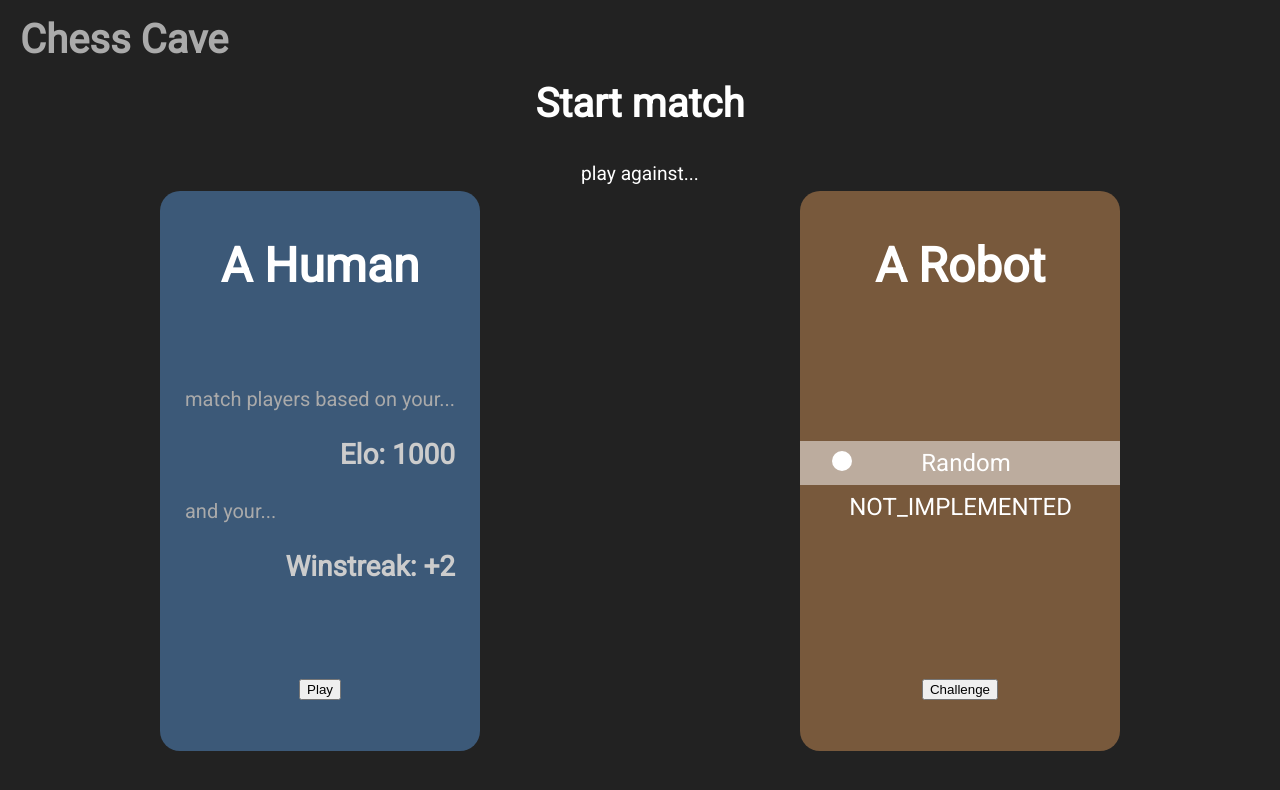
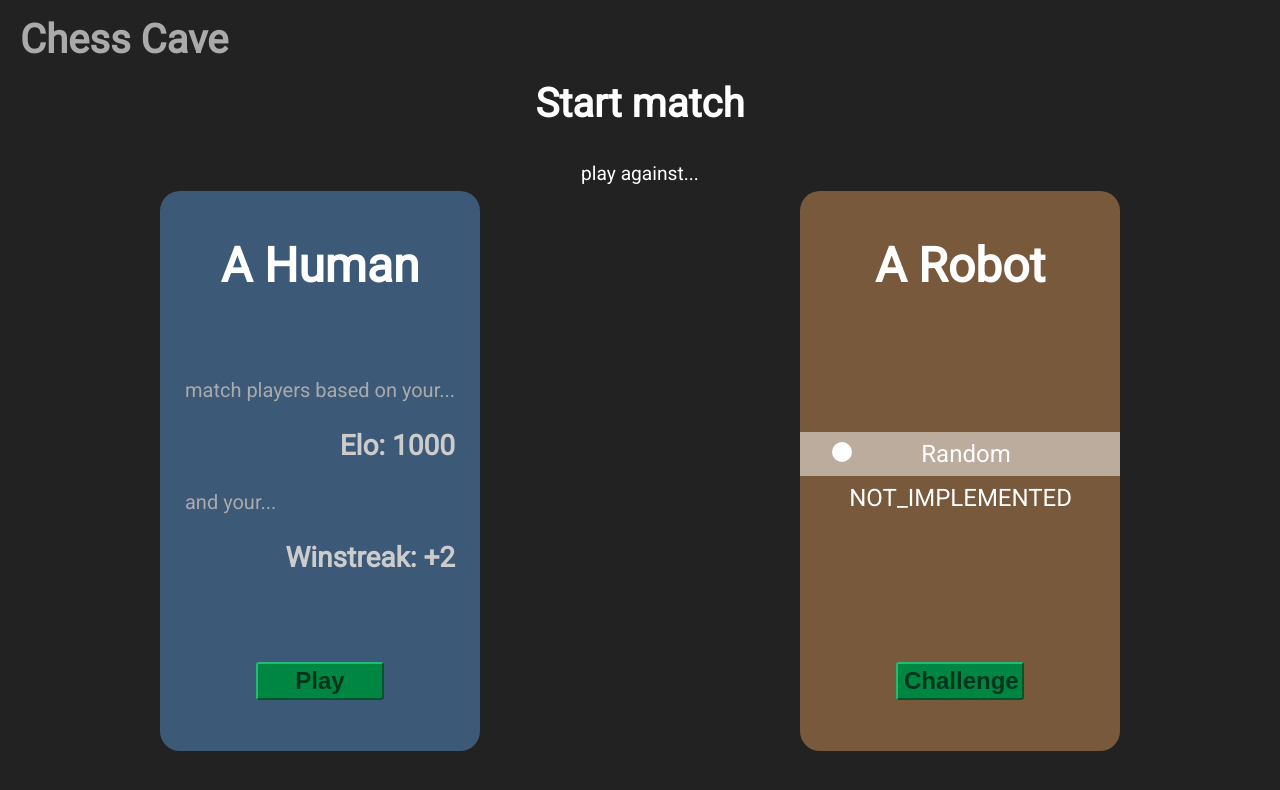
Before and after one commit to CameronHonis/chess-client, a React (Create React App) app: page / in a window 1280 px wide. Shown: the top 790 px of the page. Built offline with nearby package versions, Linux system fonts and the light colour scheme; no server answers.

Commit message:
add styling for matchmaking control buttons

```diff
--- a/src/components/match_picker/match_picker.tsx
+++ b/src/components/match_picker/match_picker.tsx
@@ -1,7 +1,9 @@
 import React from "react";
 import {HumanMatchPicker} from "./human_match_picker";
+import {BotMatchPicker} from "./bot_match_picker";
 import "../../styles/match_picker/match_picker.css";
-import {BotMatchPicker} from "./bot_match_picker";
+import "../../styles/match_picker/buttons.css";
+
 
 export const MatchPicker: React.FC = () => {
     const [isSearchingMatch, setIsSearchingMatch] = React.useState<boolean>(false);
--- /dev/null
+++ b/src/styles/match_picker/buttons.css
@@ -0,0 +1,29 @@
+.PlayButton {
+    width: 10vw;
+    height: 3vw;
+    border-radius: .25vw;
+    background: #008643;
+    border-bottom: 2px solid #00542b;
+    border-right: 2px solid #00542b;
+    border-top: 2px solid #1fbd71;
+    border-left: 2px solid #1fbd71;
+    font-size: 1.5rem;
+    color: #00341b;
+    font-weight: 800;
+    cursor: pointer;
+}
+
+.CancelMatchmakingButton {
+    width: 10vw;
+    height: 3vw;
+    border-radius: .25vw;
+    background: #888;
+    border-bottom: 2px solid #555;
+    border-right: 2px solid #555;
+    border-top: 2px solid #ccc;
+    border-left: 2px solid #ccc;
+    font-size: 1.5rem;
+    color: #333;
+    font-weight: 800;
+    cursor: pointer;
+}
```
